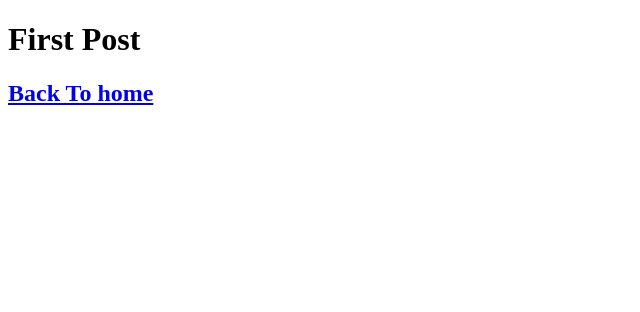
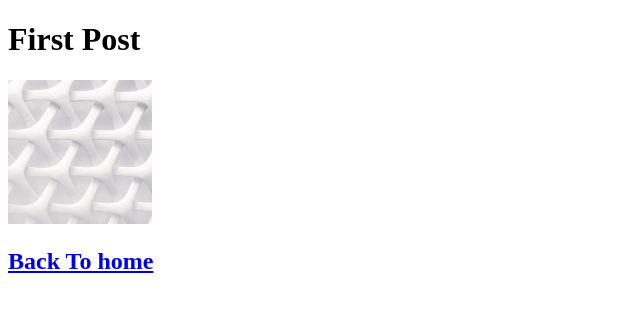
Before and after one commit to gefgu/nextjs-blog, a Next.js app: page /posts/first-post in a window 1280 px wide. Shown: the top 312 px of the page, without its empty margins (0-640 px from the left). Built offline with nearby package versions, Linux system fonts and the light colour scheme.

Commit message:
Add images and scripts

```diff
--- a/pages/posts/first-post.js
+++ b/pages/posts/first-post.js
@@ -1,9 +1,28 @@
 import Link from "next/link";
+import Image from "next/image";
+import Head from "next/head";
+import Script from "next/script";
 
 export default function FirstPost() {
   return (
     <>
+      <Head>
+        <title>First Post</title>
+      </Head>
+      <Script
+        src="https://connect.facebook.net/en_US/sdk.js"
+        strategy="lazyOnload"
+        onLoad={() => {
+          console.log(`script loaded correctly, window.FB has been populated`);
+        }}
+      />
       <h1>First Post</h1>
+      <Image
+        src="/images/profile.jpg"
+        height={144}
+        width={144}
+        alt="Your Name"
+      />
       <h2>
         <Link href="/">
           <a>Back To home</a>
```
Also changed, not shown: public/images/profile.jpg (added), public/vercel.svg (deleted).
